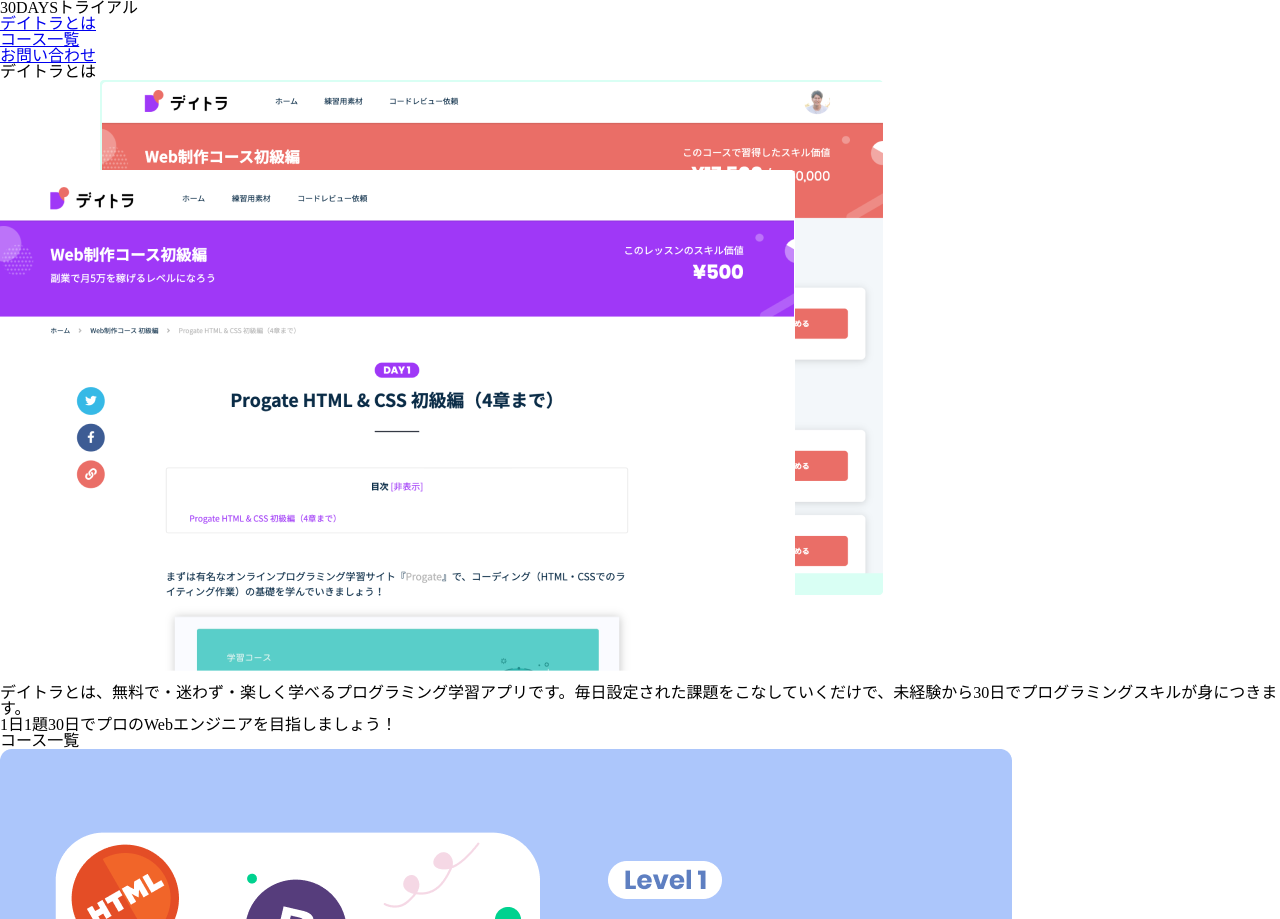
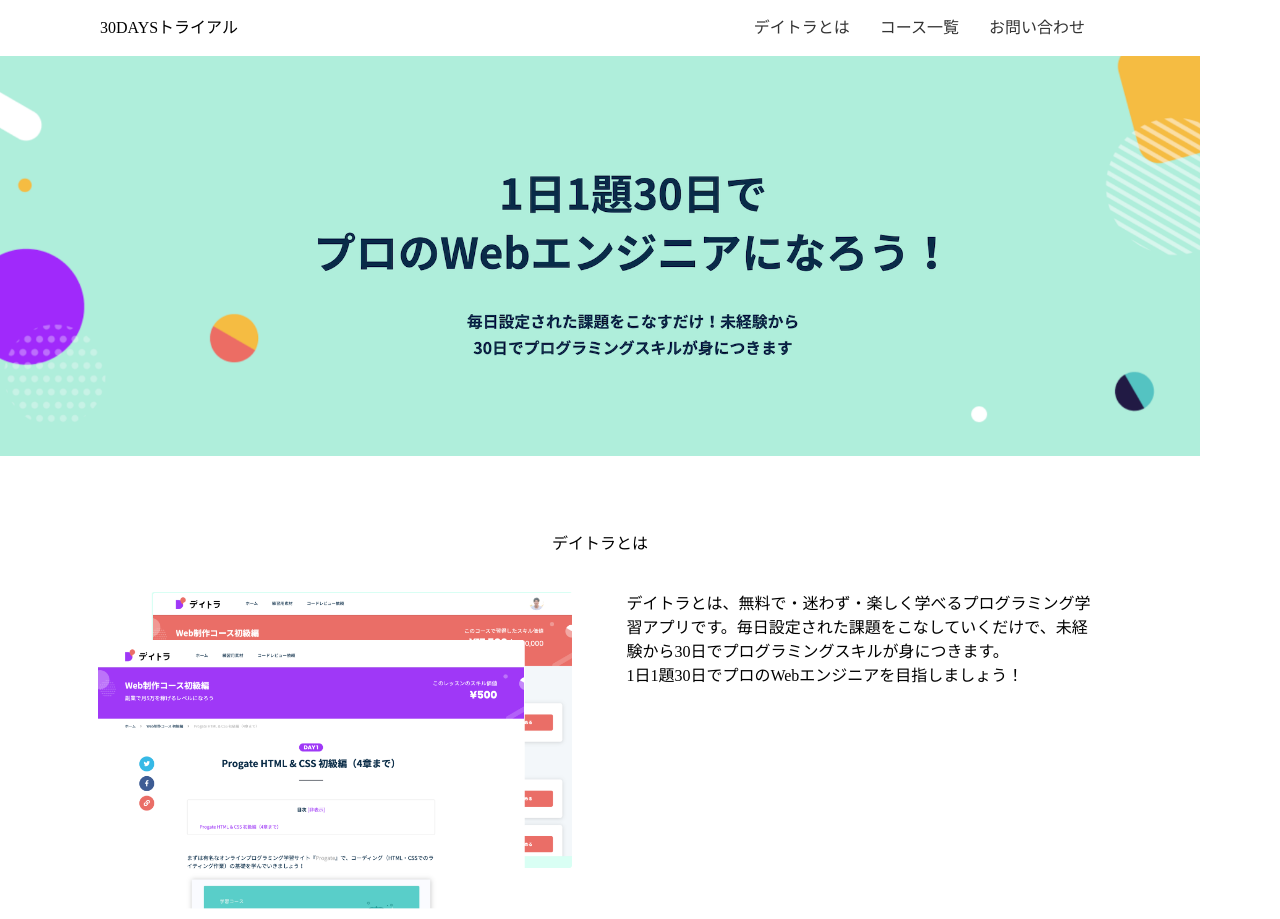
Before and after one commit to takito-oh/daytora.git.io, a plain HTML site: page index.html in a window 1280 px wide. Shown: the top 919 px of the page. Drawn offline with Linux system fonts and the light colour scheme; files whose address does not match are found by name.

Commit message:
Update index.html

```diff
--- a/index.html
+++ b/index.html
@@ -4,7 +4,7 @@
 <meta charset="UTF-8">
 <meta name="viewport" content="width=device-width, initial-scale=1.0">
 <title>デイトラ</title>
-<link href="stylesheet.css" rel="stylesheet">
+<link href="style.css" rel="stylesheet">
 <link href="reset.css" rel="stylesheet">
 <link rel="icon" href="favicon.ico">
 </head>
```
